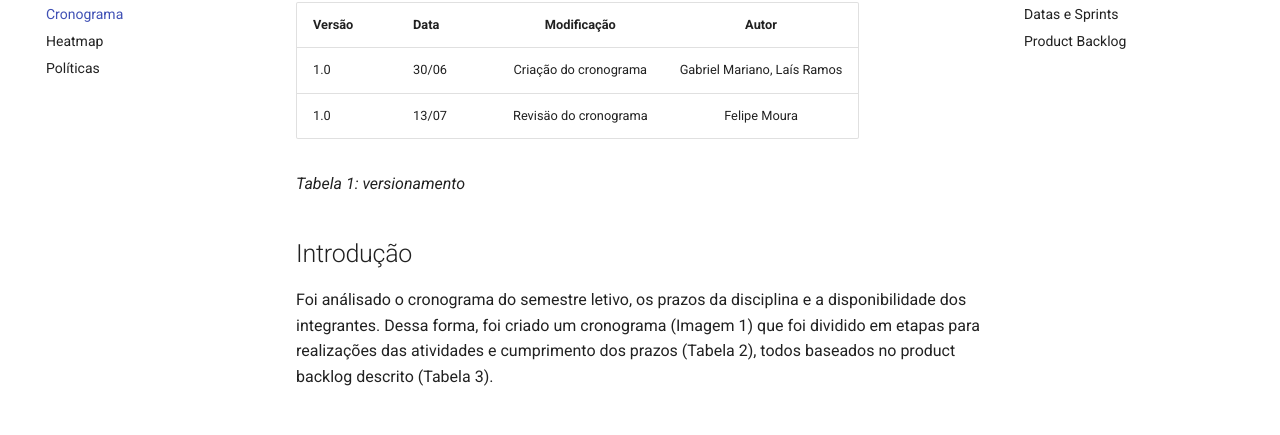
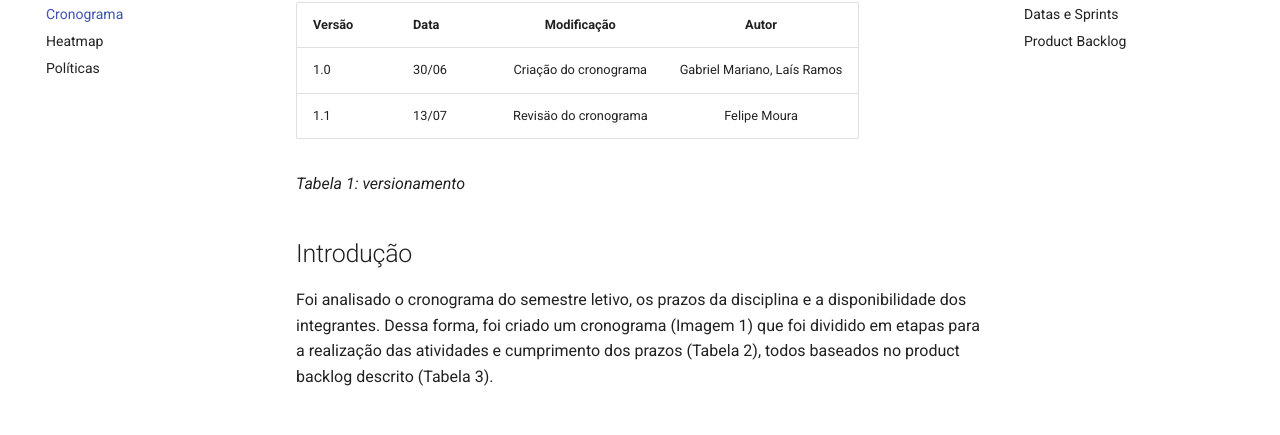
Before and after one commit to gabrielm2q/2022.1-Jitsi-Meet, an MkDocs documentation site: the page built from docs/planejamento/cronograma.md, in a window 1280 px wide and 900 px high. Shown: the part 226-661 px from the top of the window. Built offline with MkDocs 1.6.1 and Material for MkDocs 9.7.7, drawn with Linux system fonts in a browser that asks for light colours.

Commit message:
grammar corrections

```diff
--- a/docs/planejamento/cronograma.md
+++ b/docs/planejamento/cronograma.md
@@ -3,13 +3,13 @@
 | Versão | Data  |   Modificação   |             Autor              |
 | ------ | ----- | :-------------: | :----------------------------: |
 | 1.0    | 30/06 | Criação do cronograma |  Gabriel Mariano, Laís Ramos |
-| 1.0    | 13/07 | Revisäo do cronograma |  Felipe Moura            |
+| 1.1    | 13/07 | Revisäo do cronograma |  Felipe Moura            |
 
 *Tabela 1: versionamento*
 
 ## Introdução
 
-Foi análisado o cronograma do semestre letivo, os prazos da disciplina e a disponibilidade dos integrantes. Dessa forma, foi criado um cronograma (Imagem 1) que foi dividido em etapas para realizações das atividades  e cumprimento dos prazos (Tabela 2), todos baseados no product backlog descrito (Tabela 3).
+Foi analisado o cronograma do semestre letivo, os prazos da disciplina e a disponibilidade dos integrantes. Dessa forma, foi criado um cronograma (Imagem 1) que foi dividido em etapas para a realização das atividades e cumprimento dos prazos (Tabela 2), todos baseados no product backlog descrito (Tabela 3).
 
 ## Cronograma de atividades
 
```
